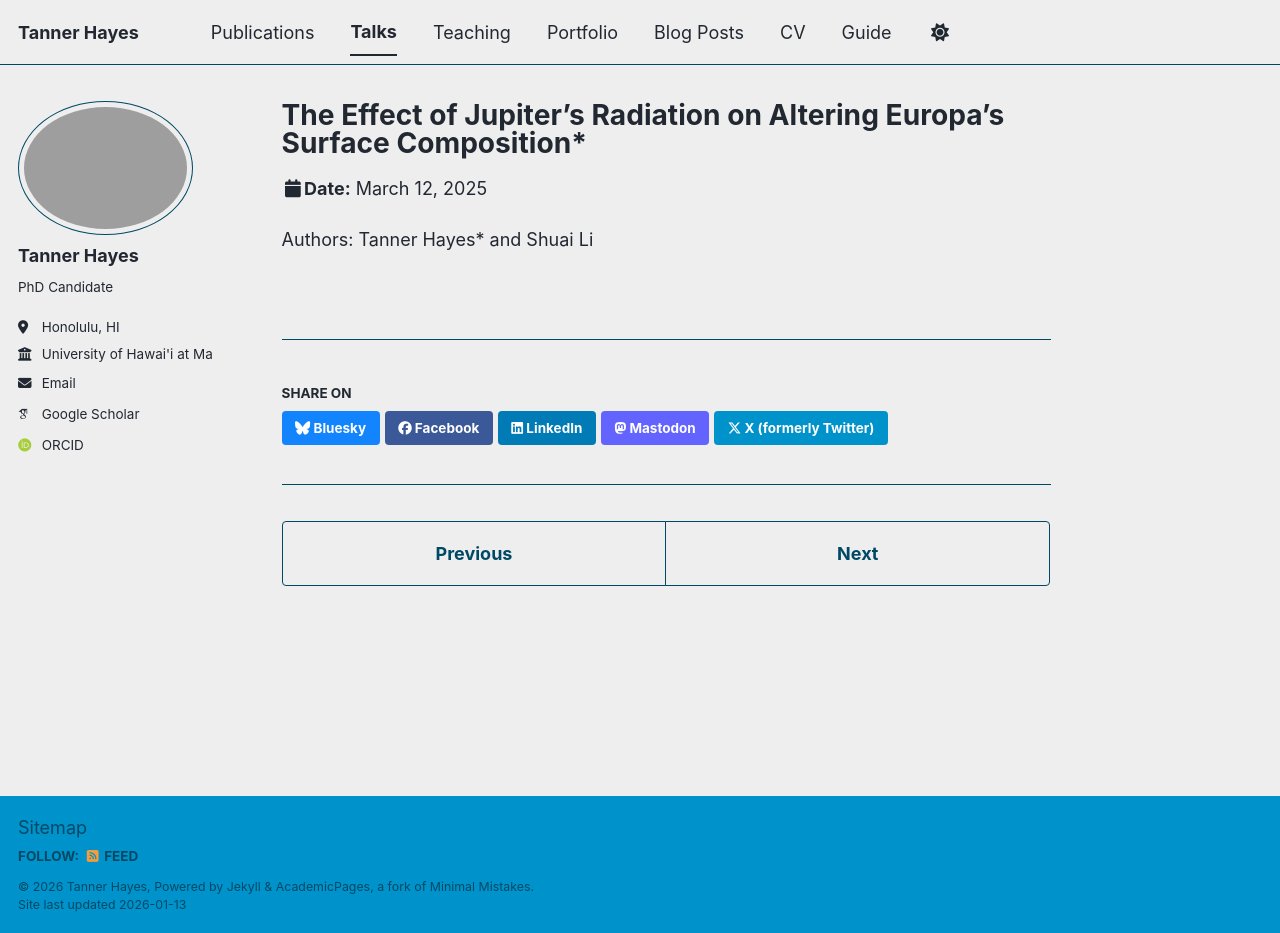
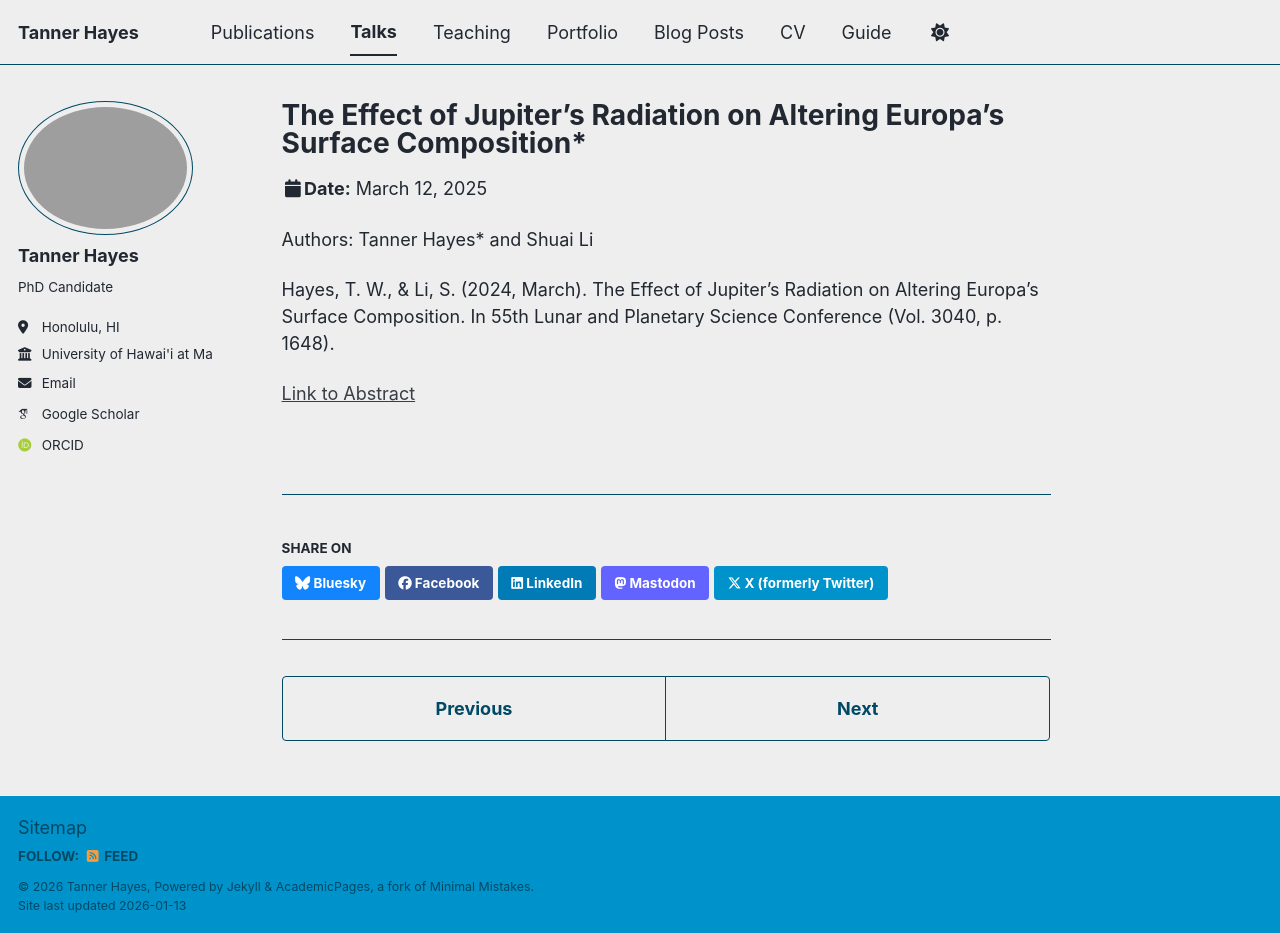
Before and after one commit to th-blip12/twhayes, a Jekyll site: the page built from _talks/LPSC55.md, in a window 1280 px wide and 933 px high. Built offline with Jekyll 4.4.1, drawn with Linux system fonts in a browser that asks for light colours; some web fonts are replaced; a script bundle is joined from its source files by our own code; library files that are not in the unit come from our copies.

Commit message:
Update LPSC55.md

```diff
--- a/_talks/LPSC55.md
+++ b/_talks/LPSC55.md
@@ -9,3 +9,7 @@ location: "The Woodlands, TX"
 ---
 
 Authors: Tanner Hayes* and Shuai Li
+
+Hayes, T. W., & Li, S. (2024, March). The Effect of Jupiter's Radiation on Altering Europa's Surface Composition. In 55th Lunar and Planetary Science Conference (Vol. 3040, p. 1648).
+
+[Link to Abstract](https://www.hou.usra.edu/meetings/lpsc2024/pdf/1648.pdf)
```
